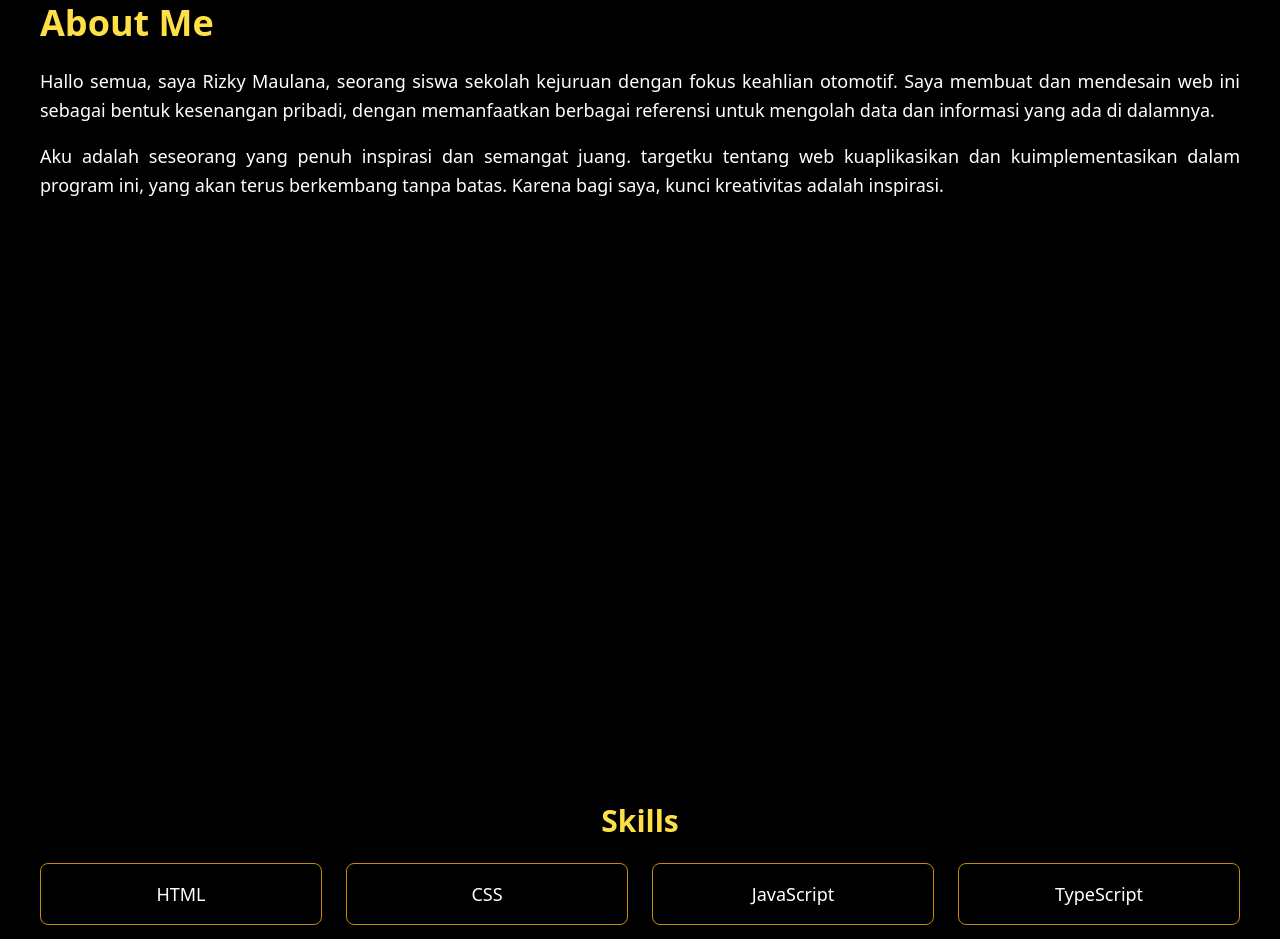
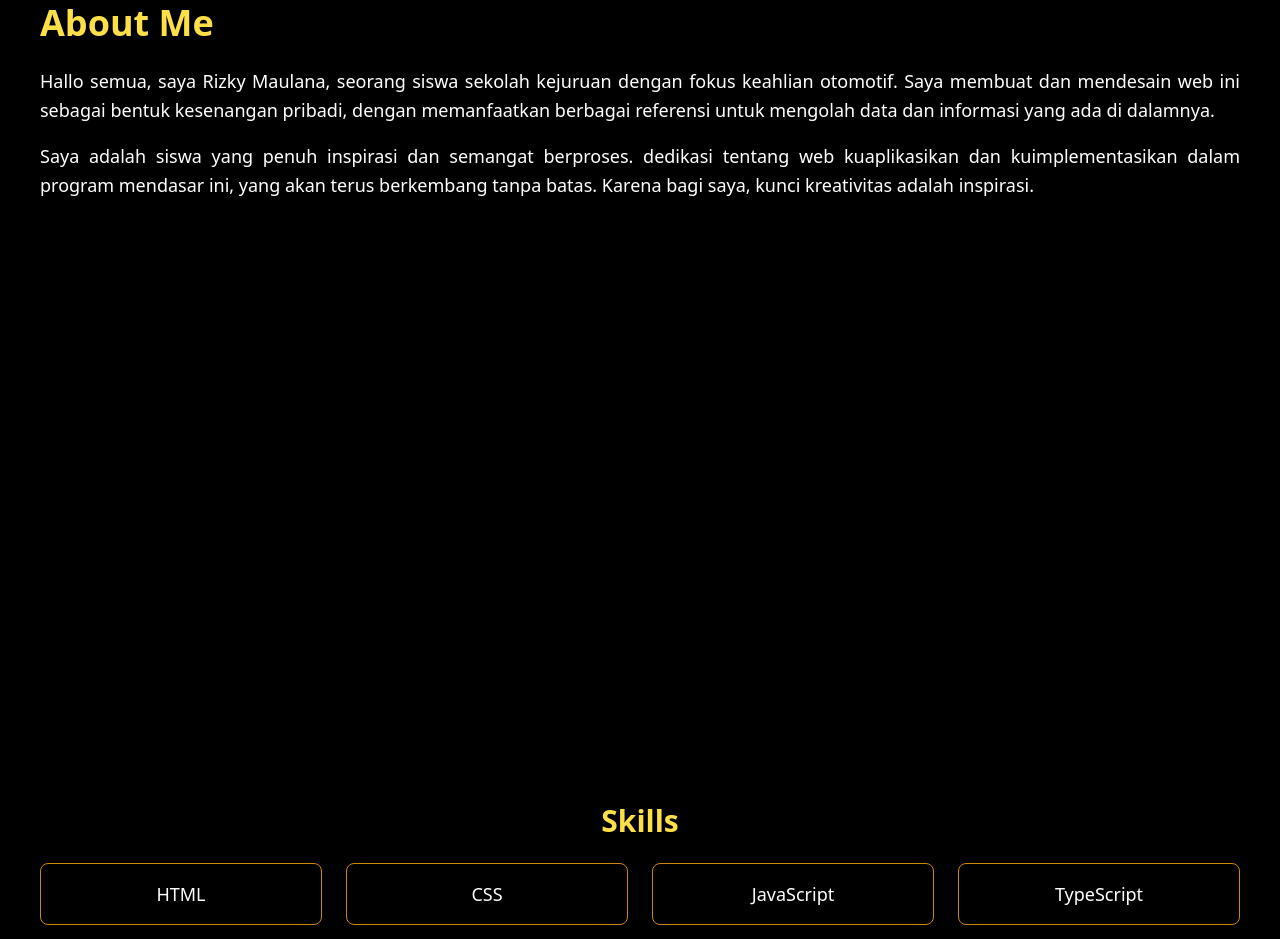
Before and after one commit to Rizkyyfrost/Portofolioku, a plain HTML site: page index.html in a window 1280 px wide. Shown: the part 837-1776 px from the top of the page. Drawn offline with nearby package versions, Linux system fonts and the light colour scheme.

Commit message:
Update index.html

```diff
--- a/index.html
+++ b/index.html
@@ -240,8 +240,8 @@ typeEffect();
         dengan memanfaatkan berbagai referensi untuk mengolah data dan informasi yang ada di dalamnya.
     </p>
     <p class="text-lg leading-relaxed text-white text-justify">
-        Aku adalah seseorang yang penuh inspirasi dan semangat juang.
-        targetku tentang web kuaplikasikan dan kuimplementasikan dalam program ini,
+        Saya adalah siswa yang penuh inspirasi dan semangat berproses.
+        dedikasi tentang web kuaplikasikan dan kuimplementasikan dalam program mendasar ini,
         yang akan terus berkembang tanpa batas. Karena bagi saya, kunci kreativitas adalah inspirasi.
     </p>
 </section>
```
